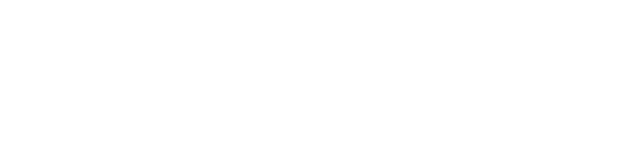
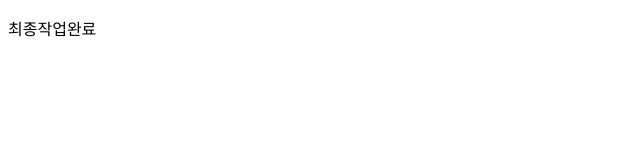
Before and after one commit to tbt2007/project_508, a plain HTML site: page index.html in a window 1280 px wide. Shown: the whole page, without its empty margins (0-640 px from the left). Drawn offline with Linux system fonts and the light colour scheme.

Commit message:
최종완료

```diff
--- a/index.html
+++ b/index.html
@@ -6,6 +6,6 @@
     <title>Document</title>
 </head>
 <body>
-
+    <p>최종작업완료</p>
 </body>
 </html>
```
